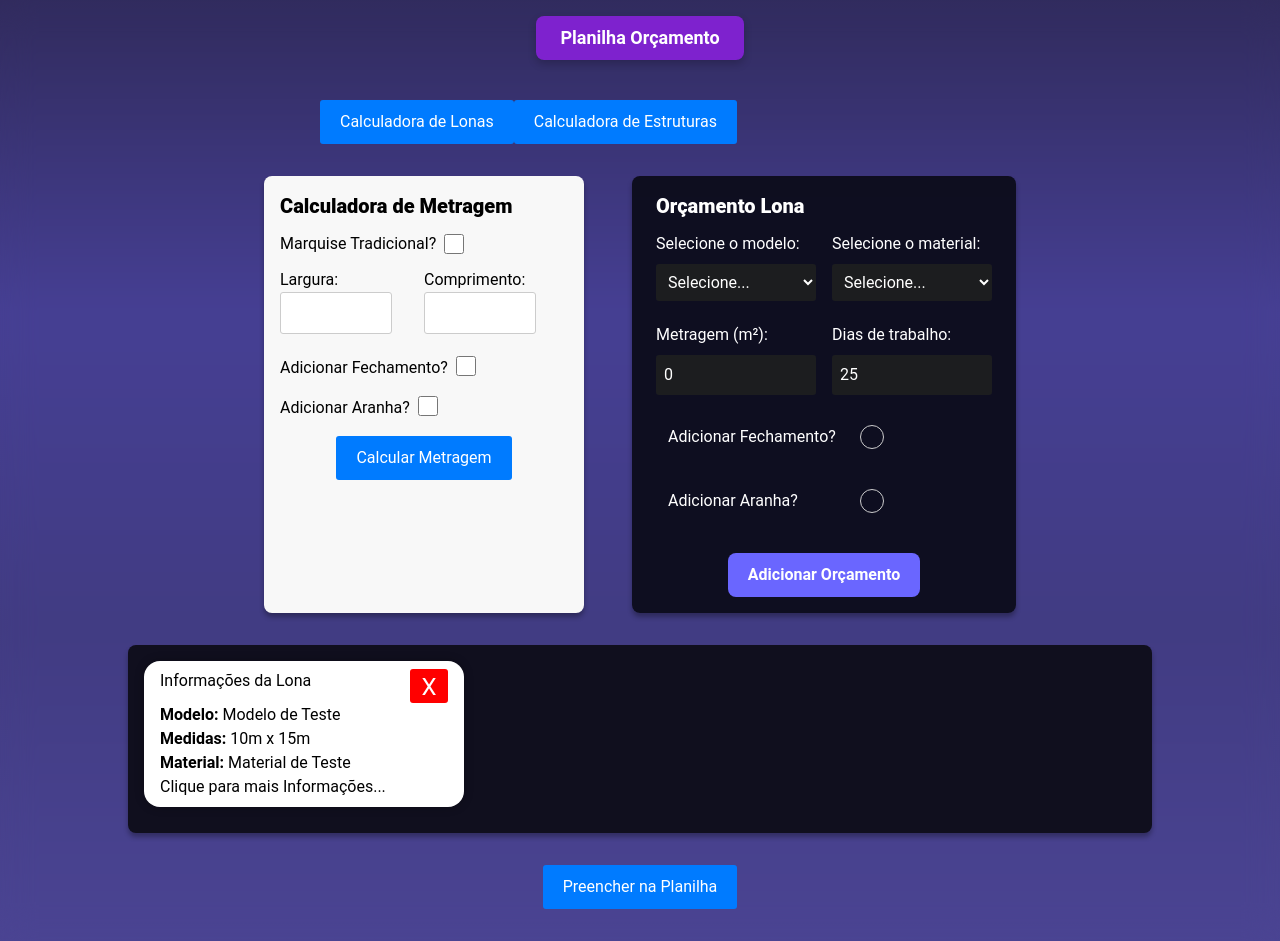
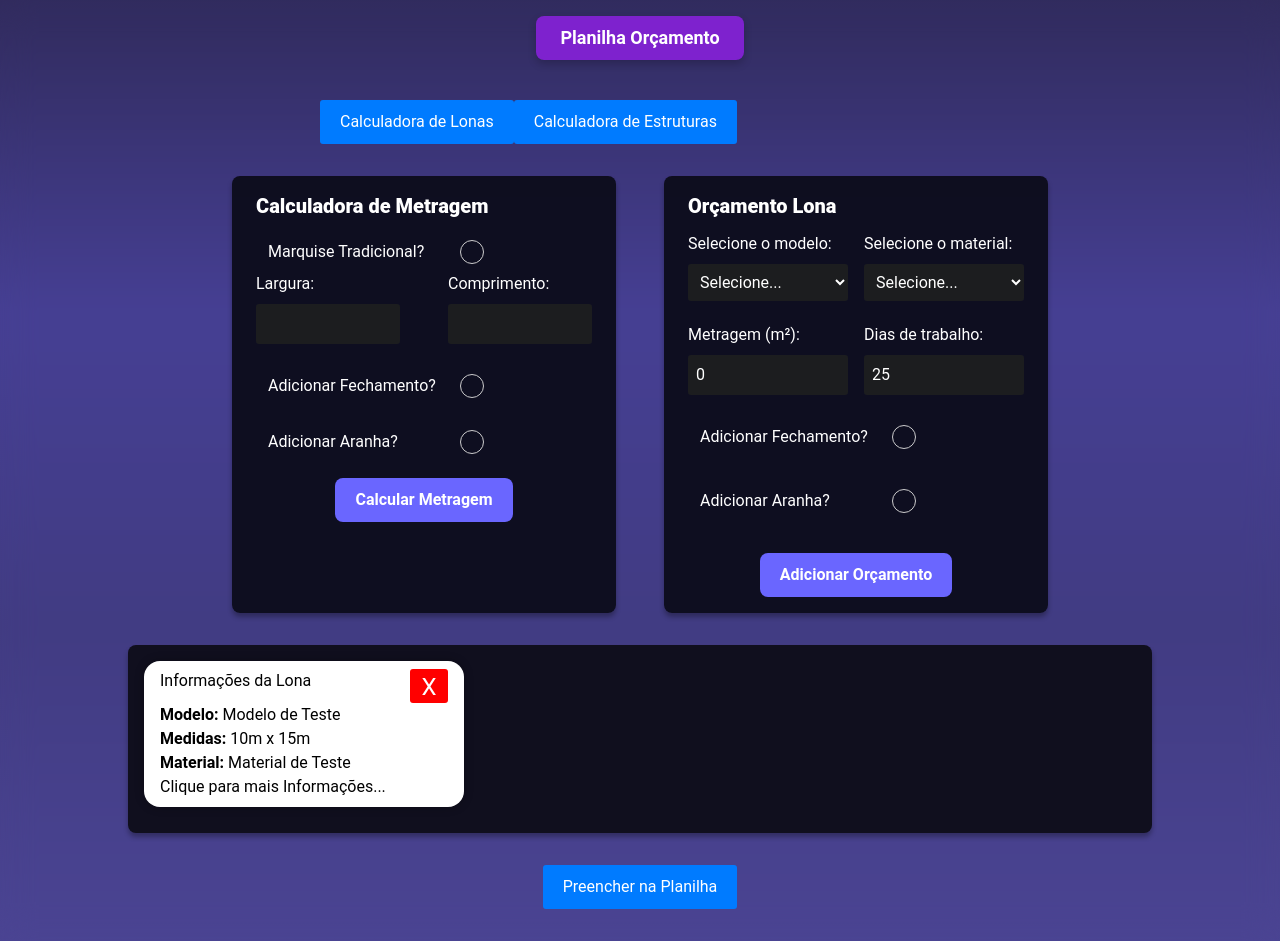
Before and after one commit to VictorBelotto/Sistema-Bocarra, a React (Vite) app: page / in a window 1280 px wide. Built offline with nearby package versions, Linux system fonts and the light colour scheme.

Commit message:
add novo estilo Card calculadora metragem

```diff
--- a/src/components/CalculadoraMetragem/CalculadoraMetragem.jsx
+++ b/src/components/CalculadoraMetragem/CalculadoraMetragem.jsx
@@ -5,6 +5,7 @@ import { DadosInseridosContext } from '../../scripts/DadosInseridosContext.jsx';
 import CheckBoxMetragens from './components/CheckBoxMetragens.jsx';
 import BotaoPadrao from '../Botoes/BotaoPadrao.jsx';
 import InputMetragem from './components/InputMetragem.jsx';
+import InputsCheckBox from '../InputsCheckBox/InputsCheckBox.jsx';
 
 const CalculadoraMetragem = () => {
   const {dadosInseridos, dadosMetragem, adicionarDado, checksDaMetragem} = React.useContext(DadosInseridosContext)
@@ -46,23 +47,17 @@ const CalculadoraMetragem = () => {
 }
 
   return (
-    <div className='w-80 m-0 p-4 rounded-lg bg-branco-contraste shadow-card'>
-      <h1 className='ti-1 mb-3'>Calculadora de Metragem</h1>
+    <div className='flex flex-col w-96 m-0 py-4 px-6 rounded-lg bg-card-claro shadow-card bg-opacity-95'>
+      <h1 className='ti-1 mb-3 text-white'>Calculadora de Metragem</h1>
 
-      <div className='flex items-center mb-3'>
-        <label htmlFor="marquiseCheckBox" className='mr-2'>
-          Marquise Tradicional?
-        </label>
-        <input
-          className='w-5 h-5 m-0'
-          type="checkbox"
-          id="marquiseCheckBox"
-          value={marquiseIsChecked}
-          onClick={handleCheckMarquiseChange}
-        />
-      </div>
+      <InputsCheckBox
+        label={'Marquise Tradicional?'}
+        id={'marquise'}
+        onClick={handleCheckMarquiseChange}
+        value={marquiseIsChecked}
+      />
 
-      <div className='flex mb-3'>
+      <div className='flex justify-between mb-3'>
         <InputMetragem
           id={'largura'}
           label={'Largura'}
@@ -86,6 +81,7 @@ const CalculadoraMetragem = () => {
       <div className='flex container justify-center'>
         <BotaoPadrao
             onClick={calcular}
+            variant={'roxo'}
             label={'Calcular Metragem'}
           />
       </div>
--- a/src/components/CalculadoraMetragem/components/CheckBoxMetragens.jsx
+++ b/src/components/CalculadoraMetragem/components/CheckBoxMetragens.jsx
@@ -1,5 +1,6 @@
 import React from 'react'
 import { DadosInseridosContext } from '../../../scripts/DadosInseridosContext.jsx';
+import InputsCheckBox from '../../InputsCheckBox/InputsCheckBox.jsx';
 const CheckBoxMetragens = ({labelCheck, labelInput, id}) => {
   const dadosInseridos = React.useContext(DadosInseridosContext)
   const [fechamentoIsChecked, setFechamentoIsChecked] = React.useState(false)
@@ -17,21 +18,21 @@ const CheckBoxMetragens = ({labelCheck, labelInput, id}) => {
   return (
    <div key={id}>
      <div className='flex items-center mb-4'>
-        <label className='pr-2' htmlFor={id}>{labelCheck}</label>
-        <input
-        className='w-5 h-5 self-start mb-0'
-          type="checkbox"
-          id={id}
-          value={fechamentoIsChecked}
-          onClick={handleCheckboxChange}
-        />
+
+    <InputsCheckBox
+      label={labelCheck}
+      id={id}
+      onClick={handleCheckboxChange}
+      value={fechamentoIsChecked}
+    />
      </div>
 
       {
         fechamentoIsChecked && (
           <div>
-            <label htmlFor={id}>{labelInput}</label>
+            <label className='container text-white' htmlFor={id}>{labelInput}</label>
             <input
+            className='w-36 bg-card-contraste text-white border-none'
               type="number"
               id={id}
               value={alturaFechamento}
--- a/src/components/CalculadoraMetragem/components/InputMetragem.jsx
+++ b/src/components/CalculadoraMetragem/components/InputMetragem.jsx
@@ -10,10 +10,10 @@ const InputMetragem = ({label, id}) => {
     adicionarMetragem(`${id}DaLona`, e.target.value)
   }
   return (
-    <div key={id} className='flex container gap flex-col '>
-      <label htmlFor={id} >{label}:</label>
+    <div key={id} className='flex flex-col w-36 gap-2'>
+      <label className='container text-white' htmlFor={id} >{label}:</label>
       <input
-        className='w-28'
+        className='container text-white bg-card-contraste border-none'
         type="number"
         id={id}
         value={metragem}
--- a/src/index.css
+++ b/src/index.css
@@ -11,8 +11,13 @@ body {
   background: linear-gradient(360deg, rgba(65, 58, 141, 0.95), rgba(55, 49, 124, 0.95), rgba(60, 53, 142, 0.95), rgba(38, 32, 85, 0.95));
   backdrop-filter: blur(16px);
   margin: 0;
+}
 
-}
+input[type=number]::-webkit-inner-spin-button,
+    input[type=number]::-webkit-outer-spin-button {
+        -webkit-appearance: none;
+        margin: 0;
+    }
 
 @layer utilities{
   .ti-1{
```
